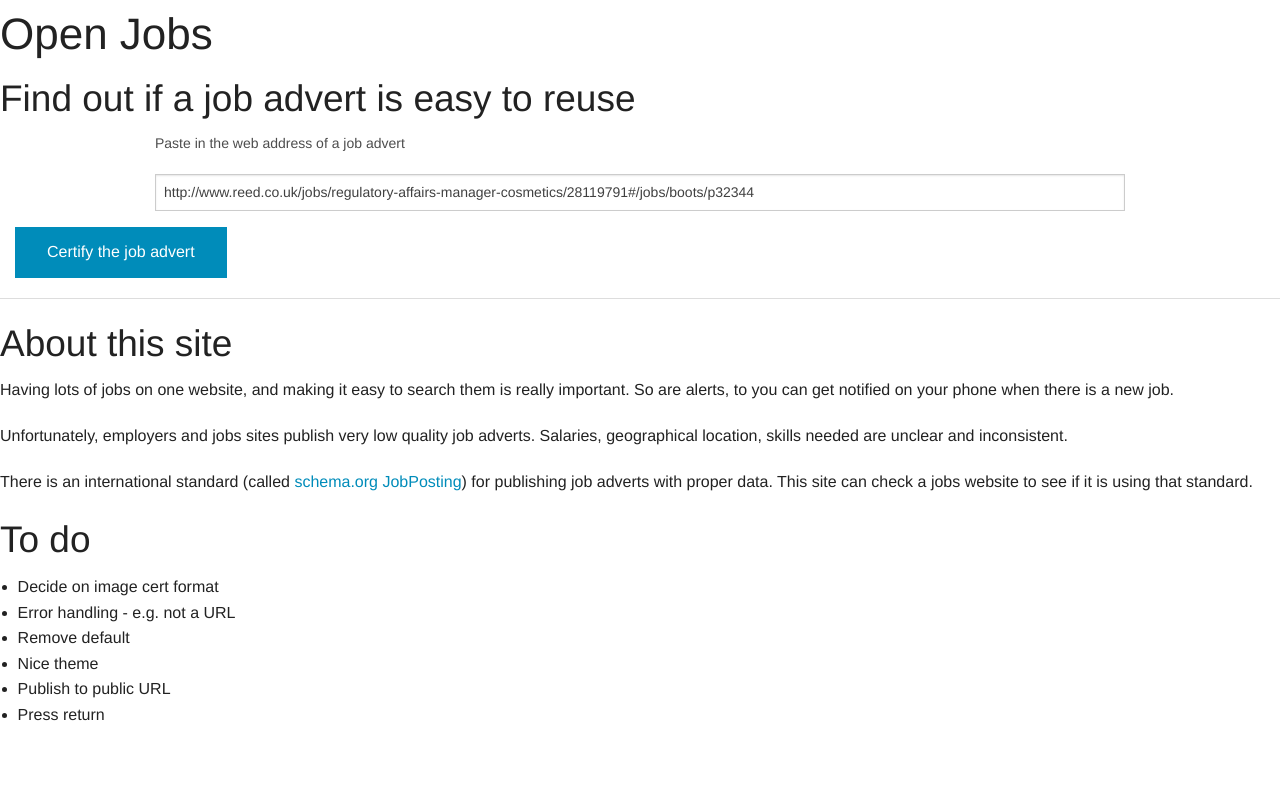
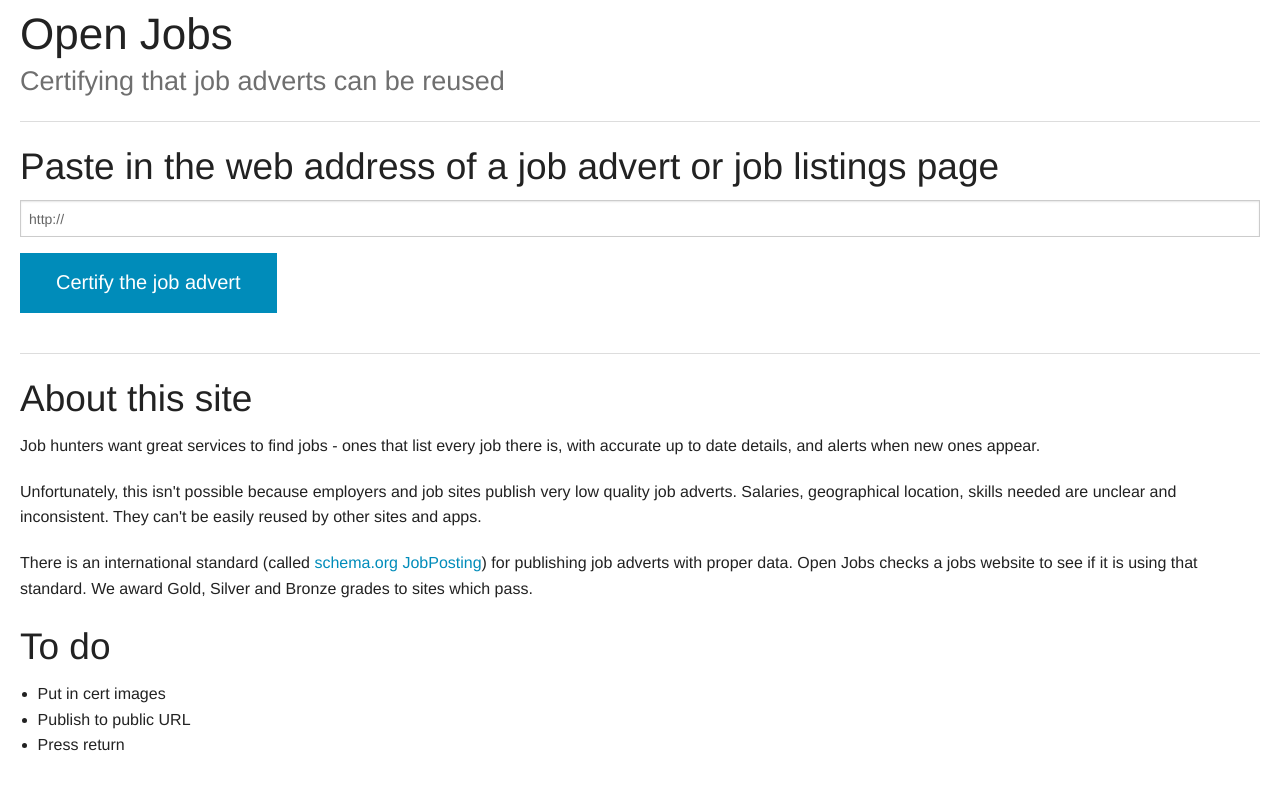
Before and after one commit to frabcus/jobschemacert, a plain HTML site: page client/index.html in a window 1280 px wide. Drawn offline with nearby package versions, Linux system fonts and the light colour scheme.

Commit message:
Better styling and copy

```diff
--- a/client/index.html
+++ b/client/index.html
@@ -3,27 +3,21 @@
     <script src="http://ajax.googleapis.com/ajax/libs/jquery/1.11.2/jquery.min.js"></script>
     <script src="foundation/js/foundation.min.js"></script>
     <link href="foundation/css/foundation.css" rel="stylesheet" />
+    <link href="style.css" rel="stylesheet" />
     <script src="code.js"></script>
 </head>
 
 <body>
 
 <h1>Open Jobs</h1>
+<h3 class="subheader">Certifying that job adverts can be reused</h3>
+<hr>
 
-<h2>Find out if a job advert is easy to reuse</h2>
+<h2>Paste in the web address of a job advert or job listings page</h2>
 
 <form>
-  <div class="row">
-    <div class="large-12 columns">
-      <p>
-        <label>Paste in the web address of a job advert</label>
-      </p>
-      <input id="url" type="text" placeholder="http://" value="http://www.reed.co.uk/jobs/regulatory-affairs-manager-cosmetics/28119791#/jobs/boots/p32344"/>
-    </div>
-  </div>
-  <div class="large-12 columns">
-      <a id="go" href="#" class="button">Certify the job advert</a>
-  </div>
+      <input id="url" type="text" placeholder="http://" />
+      <a id="go" href="#" class="button large">Certify the job advert</a>
 </form>
 
 <h1 id="passed" style="display: none">
@@ -47,27 +41,24 @@
 
 <h2>About this site</h2>
 
-<p>Having lots of jobs on one website, and making it easy to search
-them is really important. So are alerts, to you can get notified on
-your phone when there is a new job.
-</p>
+<p>Job hunters want great services to find jobs - ones that
+list every job there is, with accurate up to date details, and
+alerts when new ones appear.</p>
 
-<p>Unfortunately, employers and jobs sites publish very low quality
-job adverts. Salaries, geographical location, skills needed are
-unclear and inconsistent.</p>
+<p>Unfortunately, this isn't possible because employers and job sites publish
+very low quality job adverts. Salaries, geographical location, skills needed
+are unclear and inconsistent. They can't be easily reused by other sites
+and apps.</p>
 
 <p>There is an international standard (called <a href="https://schema.org/JobPosting">
   schema.org JobPosting</a>) for publishing job adverts with proper
-data. This site can check a jobs website to see if it is using that
-standard.
+data. Open Jobs checks a jobs website to see if it is using that standard. We
+award Gold, Silver and Bronze grades to sites which pass.
 </p>
 
 <h2>To do</h2>
 <ul>
-    <li>Decide on image cert format
-    <li>Error handling - e.g. not a URL
-    <li>Remove default
-    <li>Nice theme
+    <li>Put in cert images
     <li>Publish to public URL
     <li>Press return
 </ul>
--- /dev/null
+++ b/client/style.css
@@ -0,0 +1,8 @@
+body {
+    margin-left: 20px;
+    margin-right: 20px;
+}
+
+.subheader {
+    margin-top: -10px;
+}
```
